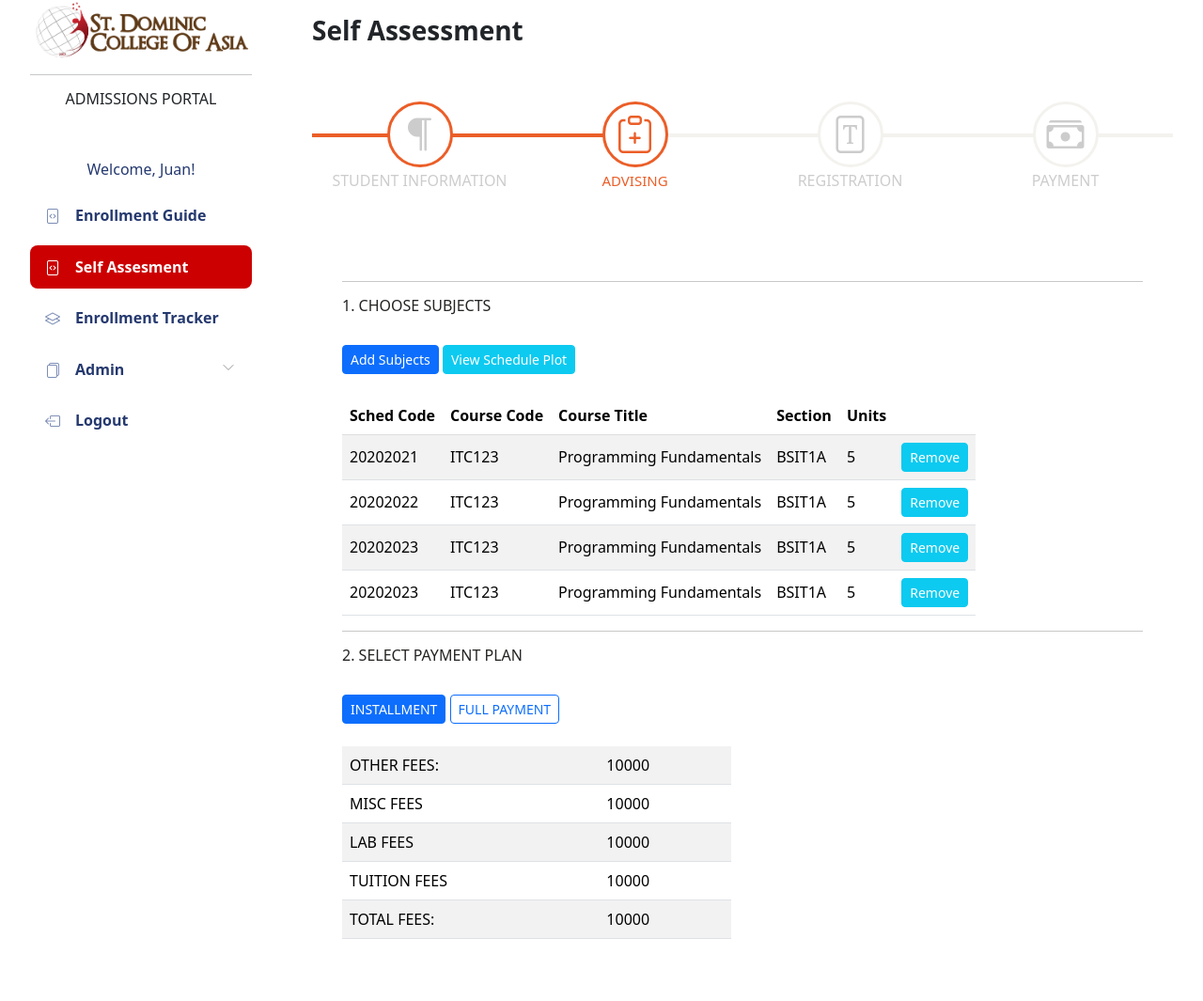
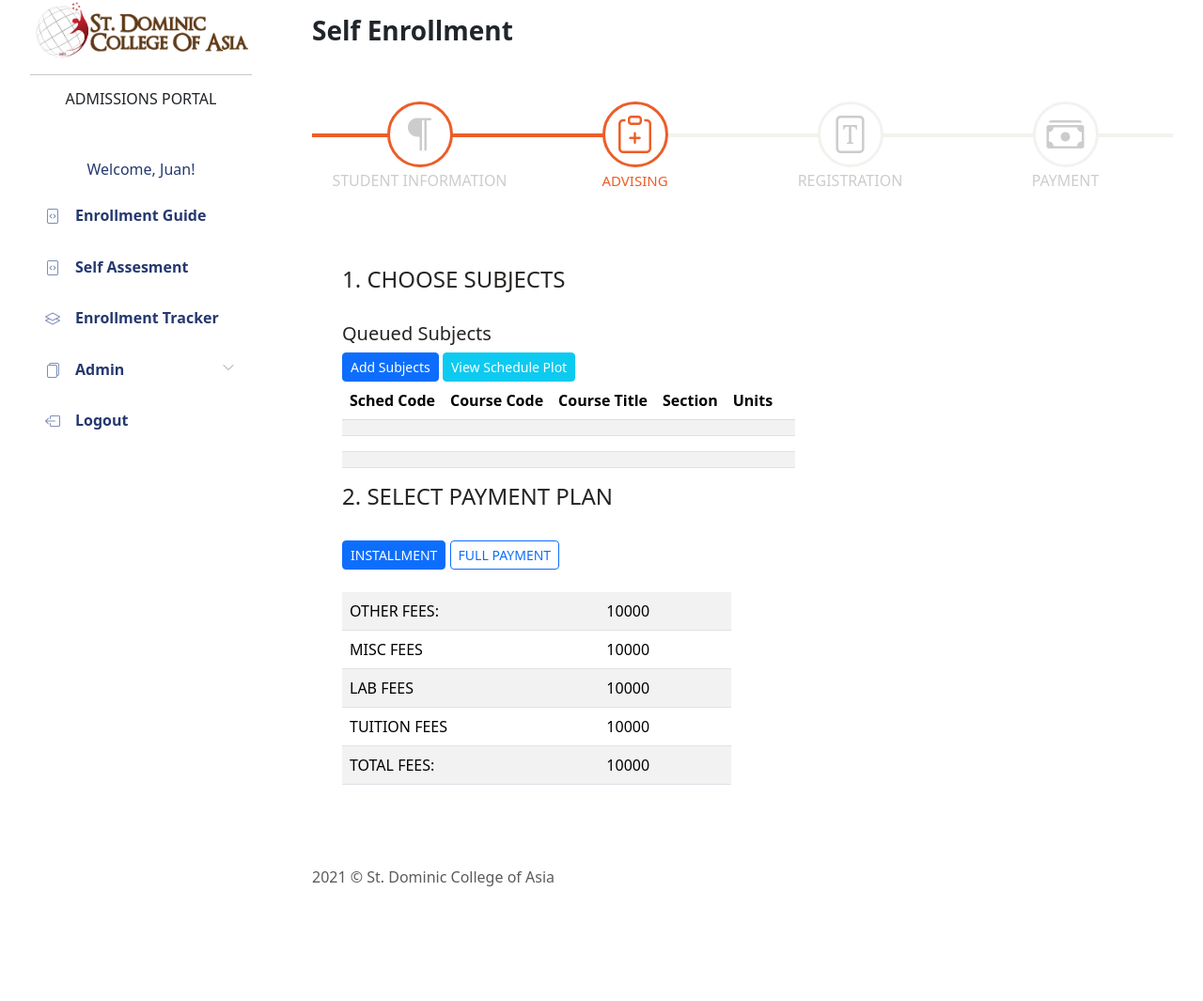
Before and after one commit to GerardDilla/Onestop, a CodeIgniter app: page /Onestop/main/selfassesment in a window 1280 px wide, after a click on "ADVISING". Shown: the part 32-1097 px from the top of the page at 94% size. After the commit the page ends 975 px from the top, so only its background shows below. Run offline with CodeIgniter, Linux system fonts and the light colour scheme; lists and menus that the app fills with data are empty; some libraries are stand-ins or nearby versions.

Commit message:
Subject choices - unfinished

```diff
--- a/application/libraries/view_directory.php
+++ b/application/libraries/view_directory.php
@@ -1,5 +1,5 @@
 <?php
-defined('BASEPATH') OR exit('No direct script access allowed');
+defined('BASEPATH') or exit('No direct script access allowed');
 
 
 class view_directory
@@ -8,33 +8,33 @@ class view_directory
 
 	public function assessment()
 	{
-		$data['view'] = $this->body.'Assessment';
-		$data['title'] = 'Self Assessment';
+		$data['view'] = $this->body . 'Assessment';
+		$data['title'] = 'Self Enrollment';
 		return $data;
 	}
 
 
 	public function login()
 	{
-		$data['view'] = $this->body.'Login/Login';
+		$data['view'] = $this->body . 'Login/Login';
 		$data['title'] = 'Login';
 		return $data;
 	}
 	public function forgotPassword()
 	{
-		$data['view'] = $this->body.'Login/ForgotPassword';
+		$data['view'] = $this->body . 'Login/ForgotPassword';
 		$data['title'] = 'Forgot Password';
 		return $data;
 	}
 	public function changePassword()
 	{
-		$data['view'] = $this->body.'Login/ChangePassword';
+		$data['view'] = $this->body . 'Login/ChangePassword';
 		$data['title'] = 'Change Password';
 		return $data;
 	}
 	public function passwordReset()
 	{
-		$data['view'] = $this->body.'PasswordReset';
+		$data['view'] = $this->body . 'PasswordReset';
 		$data['title'] = 'Password Reset';
 		return $data;
 	}
--- a/application/views/Body/Assessment.php
+++ b/application/views/Body/Assessment.php
@@ -93,10 +93,10 @@
             <!-- /wizard container -->
         </div>
     </div>
-    <?php $this->load->view('Body/Assessment_Content/Advising_Modals'); ?>
+</section>
 
+<?php $this->load->view('Body/Assessment_Content/Advising_Modals'); ?>
 
-</section>
 <!--   Core JS Files   -->
 <script src="<?php echo base_url() ?>assets/js/wizard/jquery-2.2.4.min.js" type="text/javascript"></script>
 <script src="<?php echo base_url() ?>assets/js/wizard/bootstrap.min.js" type="text/javascript"></script>
--- a/application/views/Body/Assessment_Content/Advising.php
+++ b/application/views/Body/Assessment_Content/Advising.php
@@ -1,14 +1,13 @@
 <div class="col-md-12">
-    <hr>
     <div class="row">
         <div class="col-md-12">
-            <h6>1. CHOOSE SUBJECTS</h6>
-            <br>
-            <a href="#" class="btn btn-sm btn-primary" data-bs-toggle="modal" data-bs-target="#subjectModal">Add Subjects</a>
-            <a href="#" class="btn btn-sm btn-info" data-bs-toggle="modal" data-bs-target="#scheduleModal">View Schedule Plot</a>
+            <h4>1. CHOOSE SUBJECTS</h4>
         </div>
     </div>
     <br>
+    <h5>Queued Subjects</h5>
+    <a href="#" class="btn btn-sm btn-primary load-disable" data-bs-toggle="modal" data-bs-target="#subjectModal">Add Subjects</a>
+    <a href="#" class="btn btn-sm btn-info" data-bs-toggle="modal" data-bs-target="#scheduleModal">View Schedule Plot</a>
     <table class="table table-striped" id="queueTable" style="display: block; overflow: auto;">
         <thead>
             <tr>
@@ -22,6 +21,30 @@
         </thead>
         <tbody>
             <tr>
+                <td></td>
+                <td></td>
+                <td></td>
+                <td></td>
+                <td></td>
+                <td></td>
+            </tr>
+            <tr>
+                <td></td>
+                <td></td>
+                <td></td>
+                <td></td>
+                <td></td>
+                <td></td>
+            </tr>
+            <tr>
+                <td></td>
+                <td></td>
+                <td></td>
+                <td></td>
+                <td></td>
+                <td></td>
+            </tr>
+            <!-- <tr>
                 <td>20202021</td>
                 <td>ITC123</td>
                 <td>Programming Fundamentals</td>
@@ -52,24 +75,23 @@
                 <td>BSIT1A</td>
                 <td>5</td>
                 <td><a href="#" class="btn btn-sm btn-info">Remove</a></td>
-            </tr>
+            </tr> -->
 
         </tbody>
     </table>
 </div>
 <div class="col-md-12">
-    <hr>
     <div class="row">
         <div class="col-md-12">
-            <h6>2. SELECT PAYMENT PLAN</h6>
+            <h4>2. SELECT PAYMENT PLAN</h4>
             <br>
-            <input type="radio" class="btn-check" name="options-outlined" id="success-outlined" autocomplete="off" checked="">
-            <label class="btn btn-sm btn-outline-primary" for="success-outlined">
+            <input type="radio" class="btn-check" name="options-outlined" id="installmentchoice" autocomplete="off" checked="">
+            <label class="btn btn-sm btn-outline-primary" for="installmentchoice">
                 INSTALLMENT
             </label>
 
-            <input type="radio" class="btn-check" name="options-outlined" id="danger-outlined" autocomplete="off">
-            <label class="btn btn-sm btn-outline-primary" for="danger-outlined">
+            <input type="radio" class="btn-check" name="options-outlined" id="fullpaymentchoice" autocomplete="off">
+            <label class="btn btn-sm btn-outline-primary" for="fullpaymentchoice">
                 FULL PAYMENT
             </label>
         </div>
--- a/application/views/Body/Assessment_Content/Advising_Modals.php
+++ b/application/views/Body/Assessment_Content/Advising_Modals.php
@@ -1,3 +1,66 @@
+<!--Extra Large Modal -->
+<div class="modal fade text-left w-100" id="subjectModal" tabindex="-1" role="dialog" aria-labelledby="myModalLabel16" aria-hidden="true">
+    <div class="modal-dialog modal-dialog-centered modal-dialog-scrollable modal-xl" role="document">
+        <div class="modal-content">
+            <div class="modal-header">
+                <h4 class="modal-title" id="myModalLabel16">Suggested Subjects</h4>
+                <button type="button" class="close" data-bs-dismiss="modal" aria-label="Close">
+                    <i data-feather="x"></i>
+                </button>
+
+            </div>
+            <div class="modal-body">
+                <table class="table table-striped" id="subjectTable" style="display: block; overflow: auto; width:100%">
+                    <thead>
+                        <tr>
+                            <th>Sched Code</th>
+                            <th>Course Code</th>
+                            <th>Course Title</th>
+                            <th>Section</th>
+                            <th>Lec Unit</th>
+                            <th>Lab Unit</th>
+                            <th>Day</th>
+                            <th>Time</th>
+                            <th>Room</th>
+                            <th>Remaining Slot</th>
+                            <th>Instructor Name</th>
+                            <th></th>
+                        </tr>
+                    </thead>
+                    <tbody>
+                        <tr>
+                            <td></td>
+                            <td></td>
+                            <td></td>
+                            <td></td>
+                            <td></td>
+                            <td></td>
+                            <td></td>
+                            <td></td>
+                            <td></td>
+                            <td></td>
+                            <td></td>
+                            <td></td>
+                        </tr>
+
+                    </tbody>
+
+                </table>
+            </div>
+            <div class="modal-footer">
+                <button type="button" class="btn btn-light-secondary" data-bs-dismiss="modal">
+                    <i class="bx bx-x d-block d-sm-none"></i>
+                    <span class="d-none d-sm-block">Close</span>
+                </button>
+                <button type="button" class="btn btn-primary ml-1" data-bs-dismiss="modal">
+                    <i class="bx bx-check d-block d-sm-none"></i>
+                    <span class="d-none d-sm-block">Accept</span>
+                </button>
+            </div>
+        </div>
+    </div>
+</div>
+
 <!--Extra Large Modal -->
 <div class="modal fade text-left w-100" id="scheduleModal" tabindex="-1" role="dialog" aria-labelledby="myModalLabel16" aria-hidden="true">
     <div class="modal-dialog modal-dialog-centered modal-dialog-scrollable modal-xl" role="document">
@@ -31,35 +94,11 @@
     </div>
 </div>
 
-<!--Extra Large Modal -->
-<div class="modal fade text-left w-100" id="subjectModal" tabindex="-1" role="dialog" aria-labelledby="myModalLabel16" aria-hidden="true">
-    <div class="modal-dialog modal-dialog-centered modal-dialog-scrollable modal-xl" role="document">
-        <div class="modal-content">
-            <div class="modal-header">
-                <h4 class="modal-title" id="myModalLabel16">Choose Subjects</h4>
-                <button type="button" class="close" data-bs-dismiss="modal" aria-label="Close">
-                    <i data-feather="x"></i>
-                </button>
-            </div>
-            <div class="modal-body">
-                Cake cupcake sugar plum. Sesame snaps pudding cupcake candy
-                canes icing
-                cheesecake. Sweet roll
-                pudding lollipop apple pie gummies dragée. Chocolate bar
-                cookie caramels
-                I love lollipop ice
-                cream tiramisu lollipop sweet.
-            </div>
-            <div class="modal-footer">
-                <button type="button" class="btn btn-light-secondary" data-bs-dismiss="modal">
-                    <i class="bx bx-x d-block d-sm-none"></i>
-                    <span class="d-none d-sm-block">Close</span>
-                </button>
-                <button type="button" class="btn btn-primary ml-1" data-bs-dismiss="modal">
-                    <i class="bx bx-check d-block d-sm-none"></i>
-                    <span class="d-none d-sm-block">Accept</span>
-                </button>
-            </div>
-        </div>
-    </div>
-</div>
+
+<!-- Modal scripts -->
+<script src="<?php echo base_url() ?>assets/vendors/simple-datatables/simple-datatables.js"></script>
+<script>
+    // Simple Datatable
+    let subjectTable = document.querySelector('#subjectTable');
+    let dataTable = new simpleDatatables.DataTable(subjectTable);
+</script>
--- a/application/views/Body/Assessment_Content/Student_Information.php
+++ b/application/views/Body/Assessment_Content/Student_Information.php
@@ -47,7 +47,7 @@
                 <div class="form-check">
                     <div class="custom-control custom-checkbox">
                         <input type="checkbox" class="form-check-input form-check-primary shsverification" name="shsverification">
-                        <label class="form-check-label" for="customColorCheck1">I Graduated from St. Dominic College of Asia</label>
+                        <label class="form-check-label" for="customColorCheck1">I'm A Senior Highschool graduate from St. Dominic College of Asia</label>
                     </div>
                 </div>
             </div>
```
Also changed, not shown: application/views/Layout/Default/Header.php (+14 -13 lines).
